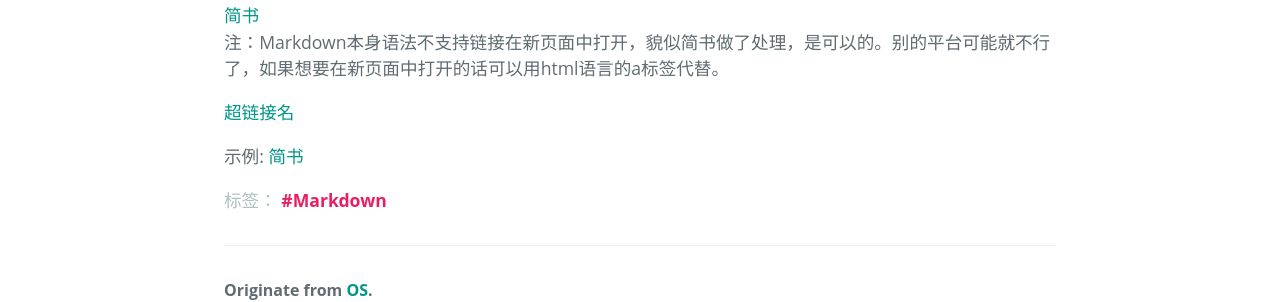
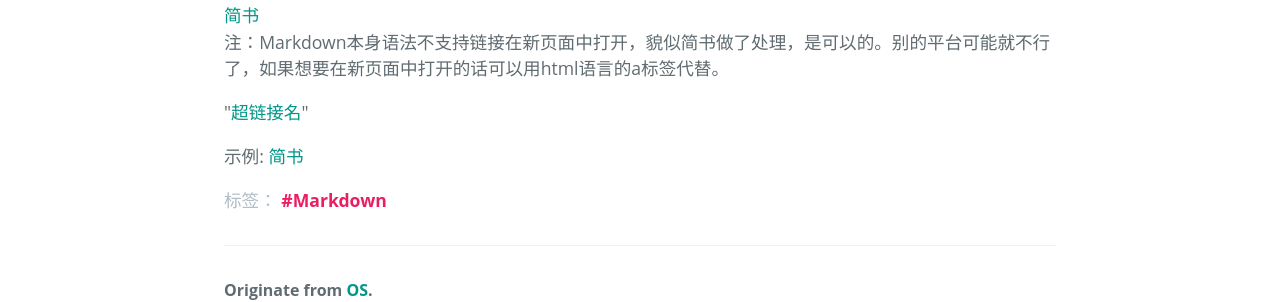
Before and after one commit to xiaoshou0427/xiaoshou0427.github.io, a Jekyll site: the page built from _posts/2019-09-02-Markdown.md, in a window 1280 px wide and 900 px high, scrolled down 1626 px. Shown: the part 502-804 px from the top of the window. Built offline with Jekyll 4.4.1, drawn with Linux system fonts in a browser that asks for light colours; some web fonts are replaced.

```diff
--- a/_posts/2019-09-02-Markdown.md
+++ b/_posts/2019-09-02-Markdown.md
@@ -50,6 +50,6 @@ title可加可不加<br>
 测试案例：<br>
 [简书](http://jianshu.com)<br>
 注：Markdown本身语法不支持链接在新页面中打开，貌似简书做了处理，是可以的。别的平台可能就不行了，如果想要在新页面中打开的话可以用html语言的a标签代替。
-<p> <a href="超链接地址" target="_blank">超链接名</a> </p>
+<p>"<a href="超链接地址" target="_blank">超链接名</a>"</p>
 示例:
 <a href="http://jianshu.com" target="_blank">简书</a>
```
